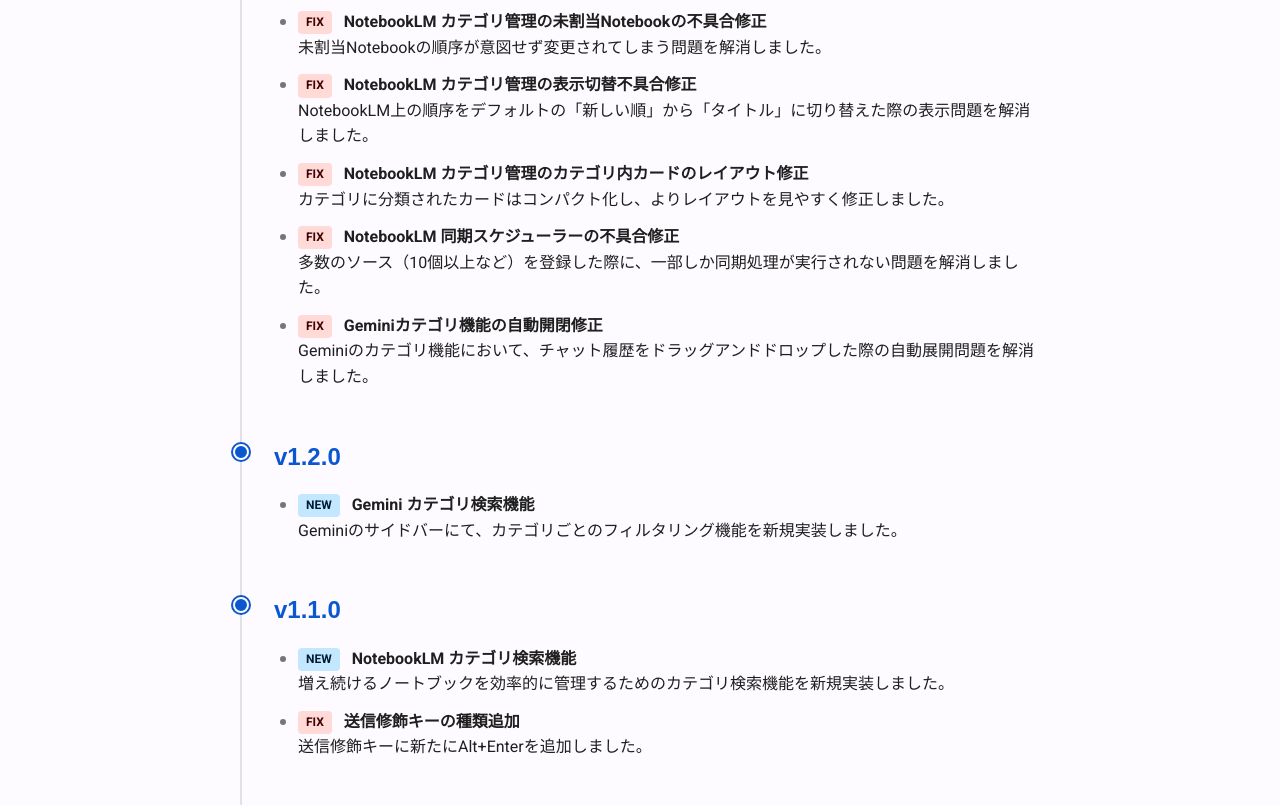
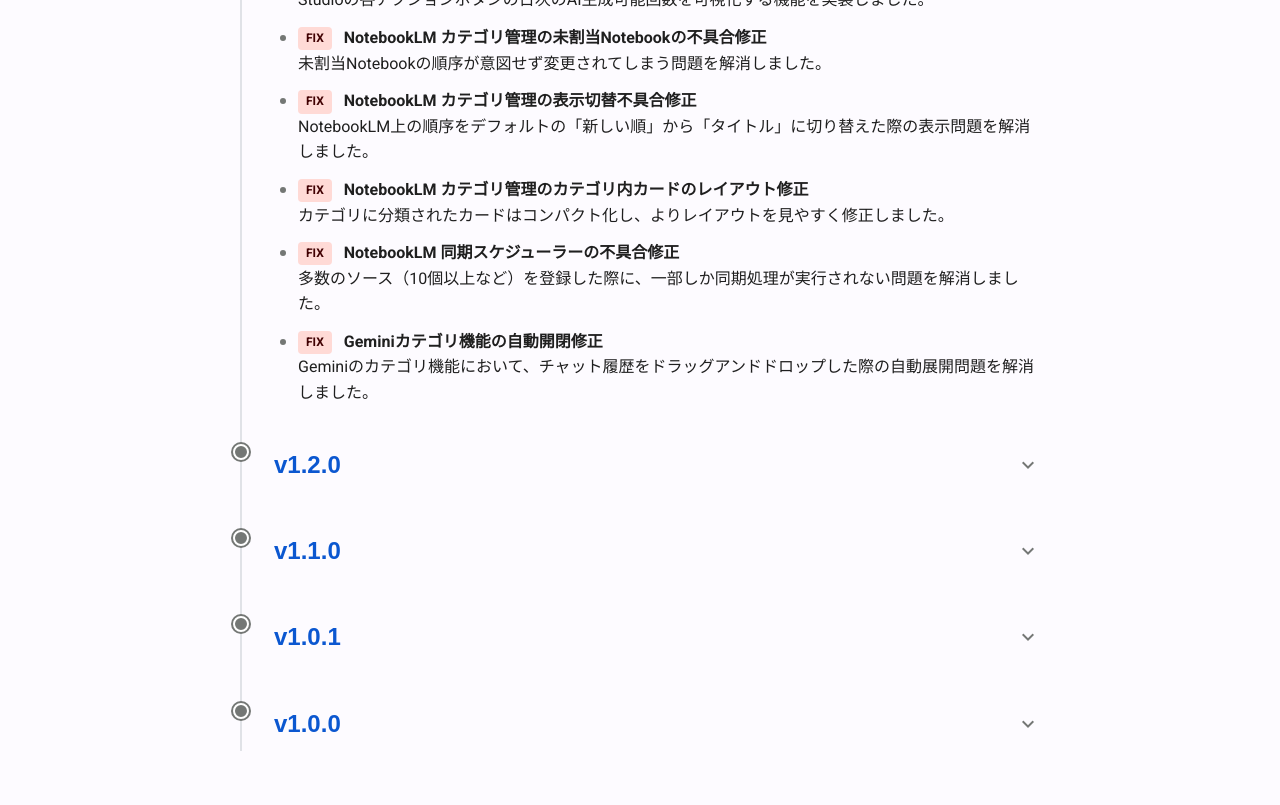
Before and after one commit to kotakahashi-4u/Enhancer4GooglePublic, a plain HTML site: page changelog.html in a window 1280 px wide. Shown: the part 427-1232 px from the top of the page. Drawn offline with Linux system fonts and the light colour scheme; a web font is replaced by a local one.

Commit message:
Update changelog.html

```diff
--- a/changelog.html
+++ b/changelog.html
@@ -70,7 +70,7 @@
 
     .version-item {
       position: relative;
-      margin-bottom: 48px;
+      margin-bottom: 32px; /* 少し間隔を調整 */
     }
 
     /* Dot on the timeline */
@@ -85,14 +85,28 @@
       background-color: var(--md-sys-color-primary);
       border: 2px solid white;
       box-shadow: 0 0 0 2px var(--md-sys-color-primary);
+      transition: background-color 0.3s;
+    }
+
+    /* 閉じている時はドットの色を少し薄くするなどの演出も可能 */
+    .version-item:not(.open)::before {
+        background-color: var(--md-sys-color-outline);
+        box-shadow: 0 0 0 2px var(--md-sys-color-outline);
     }
 
     .version-header {
       display: flex;
-      align-items: baseline;
-      margin-bottom: 16px;
-      flex-wrap: wrap;
+      align-items: center; /* 垂直方向中央揃え */
+      margin-bottom: 0; /* 下のマージンを削除し、リスト表示時に制御 */
+      flex-wrap: nowrap;
       gap: 12px;
+      cursor: pointer; /* クリック可能であることを示す */
+      user-select: none; /* ダブルクリックでのテキスト選択を防止 */
+      padding: 8px 0; /* クリック領域を少し広げる */
+    }
+
+    .version-header:hover .version-number {
+        color: #0842a0; /* ホバー時に少し濃く */
     }
 
     .version-number {
@@ -100,12 +114,39 @@
       font-size: 1.5rem;
       font-weight: 700;
       color: var(--md-sys-color-primary);
+      flex-grow: 1; /* 番号以外のスペースを埋める */
+    }
+
+    /* 開閉用の矢印アイコン */
+    .toggle-icon {
+      font-family: 'Material Icons Outlined';
+      font-size: 24px;
+      color: var(--md-sys-color-outline);
+      transition: transform 0.3s ease;
+    }
+
+    /* 開いている時は矢印を180度回転 */
+    .version-item.open .toggle-icon {
+      transform: rotate(180deg);
     }
 
     .change-list {
       list-style: none;
       padding: 0;
       margin: 0;
+      display: none; /* デフォルトで非表示 */
+      margin-top: 16px; /* 開いた時の上の余白 */
+    }
+
+    /* openクラスがついている時は表示 */
+    .version-item.open .change-list {
+      display: block;
+      animation: slideDown 0.3s ease-out;
+    }
+
+    @keyframes slideDown {
+        from { opacity: 0; transform: translateY(-10px); }
+        to { opacity: 1; transform: translateY(0); }
     }
 
     .change-item {
@@ -155,17 +196,18 @@
         ホームに戻る
       </a>
       <h1>更新履歴 (Changelog)</h1>
-      <p>Enhancer 4 Google の機能追加と修正の履歴です。</p>
+      <p>Enhancer 4 Google の機能追加と修正の履歴です。バージョンをクリックして詳細を確認できます。</p>
     </div>
   </div>
 
   <div class="container">
     <div class="timeline">
 
-      <!-- v1.2.1 -->
-      <div class="version-item">
+      <!-- v1.2.1 (最新版なので最初から開いておく: class="open") -->
+      <div class="version-item open">
         <div class="version-header">
           <span class="version-number">v1.2.1</span>
+          <span class="toggle-icon">expand_more</span>
         </div>
         <ul class="change-list">
           <li class="change-item">
@@ -205,6 +247,7 @@
       <div class="version-item">
         <div class="version-header">
           <span class="version-number">v1.2.0</span>
+          <span class="toggle-icon">expand_more</span>
         </div>
         <ul class="change-list">
           <li class="change-item">
@@ -219,6 +262,7 @@
       <div class="version-item">
         <div class="version-header">
           <span class="version-number">v1.1.0</span>
+          <span class="toggle-icon">expand_more</span>
         </div>
         <ul class="change-list">
           <li class="change-item">
@@ -238,6 +282,7 @@
       <div class="version-item">
         <div class="version-header">
           <span class="version-number">v1.0.1</span>
+          <span class="toggle-icon">expand_more</span>
         </div>
         <ul class="change-list">
           <li class="change-item">
@@ -252,6 +297,7 @@
       <div class="version-item">
         <div class="version-header">
           <span class="version-number">v1.0.0</span>
+          <span class="toggle-icon">expand_more</span>
         </div>
         <ul class="change-list">
           <li class="change-item">
@@ -270,6 +316,16 @@
 
   <script>
     document.getElementById('year').textContent = new Date().getFullYear();
+
+    // アコーディオンの制御スクリプト
+    document.querySelectorAll('.version-header').forEach(header => {
+      header.addEventListener('click', () => {
+        // 親要素(.version-item)を取得
+        const item = header.closest('.version-item');
+        // openクラスをトグル（あれば削除、なければ追加）
+        item.classList.toggle('open');
+      });
+    });
   </script>
 </body>
 </html>
```
